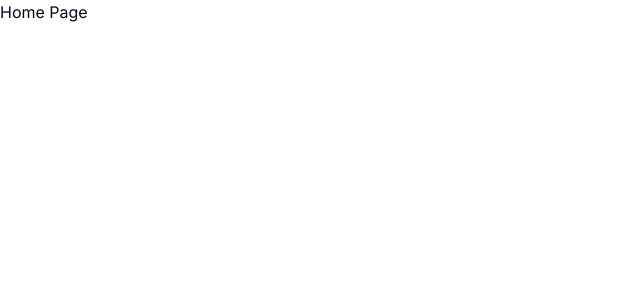
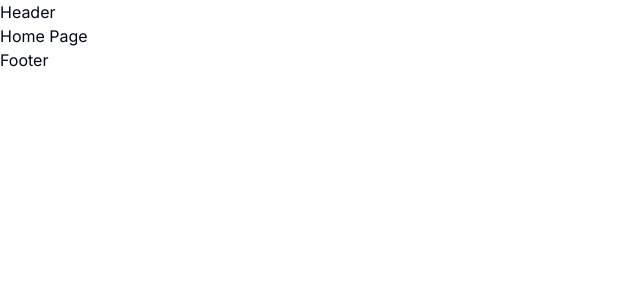
Before and after one commit to huydev0401/my-portfolio, a Next.js app: page / in a window 1280 px wide. Shown: the top 300 px of the page, without its empty margins (0-640 px from the left). Built offline with nearby package versions, Linux system fonts and the light colour scheme.

Commit message:
Add ThemeProvider

```diff
--- a/app/layout.jsx
+++ b/app/layout.jsx
@@ -1,17 +1,26 @@
 import { Inter } from 'next/font/google'
 import './globals.css'
+import Header from '@/components/Header'
+import Footer from '@/components/Footer'
+import { ThemeProvider } from '@/components/ThemeProvider'
 
 const inter = Inter({ subsets: ['latin'] })
 
 export const metadata = {
-  title: 'Create Next App',
-  description: 'Generated by create next app',
+  title: 'Huy Nguyen',
+  description: 'Welcome to my portfolio!',
 }
 
 export default function RootLayout({ children }) {
   return (
-    <html lang="en">
-      <body className={inter.className}>{children}</body>
+    <html lang="en" suppressHydrationWarning>
+      <body className={inter.className}>
+        <ThemeProvider attribute='class' defaultTheme='light'>
+          <Header />
+          {children}
+          <Footer />
+        </ThemeProvider>
+      </body>
     </html>
   )
 }
--- /dev/null
+++ b/components/Footer.jsx
@@ -0,0 +1,9 @@
+import React from 'react'
+
+const Footer = () => {
+  return (
+    <div>Footer</div>
+  )
+}
+
+export default Footer
--- /dev/null
+++ b/components/Header.jsx
@@ -0,0 +1,9 @@
+import React from 'react'
+
+const Header = () => {
+  return (
+    <div>Header</div>
+  )
+}
+
+export default Header
--- /dev/null
+++ b/components/ThemeProvider.jsx
@@ -0,0 +1,7 @@
+'use client'
+
+import { ThemeProvider as NextThemesProvider } from 'next-themes'
+
+export function ThemeProvider({ children, ...props }) {
+  return <NextThemesProvider {...props}>{children}</NextThemesProvider>
+}
```
